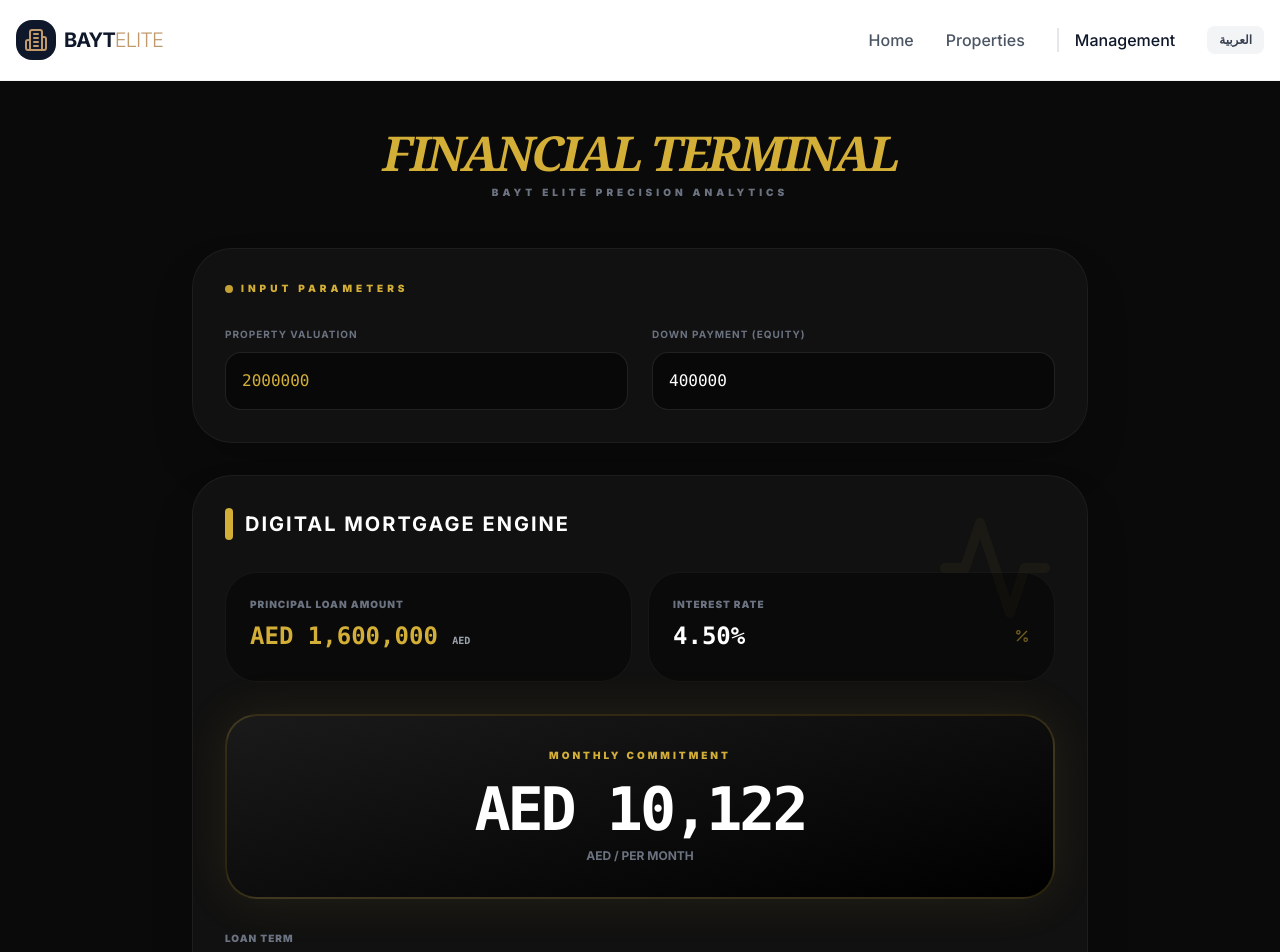
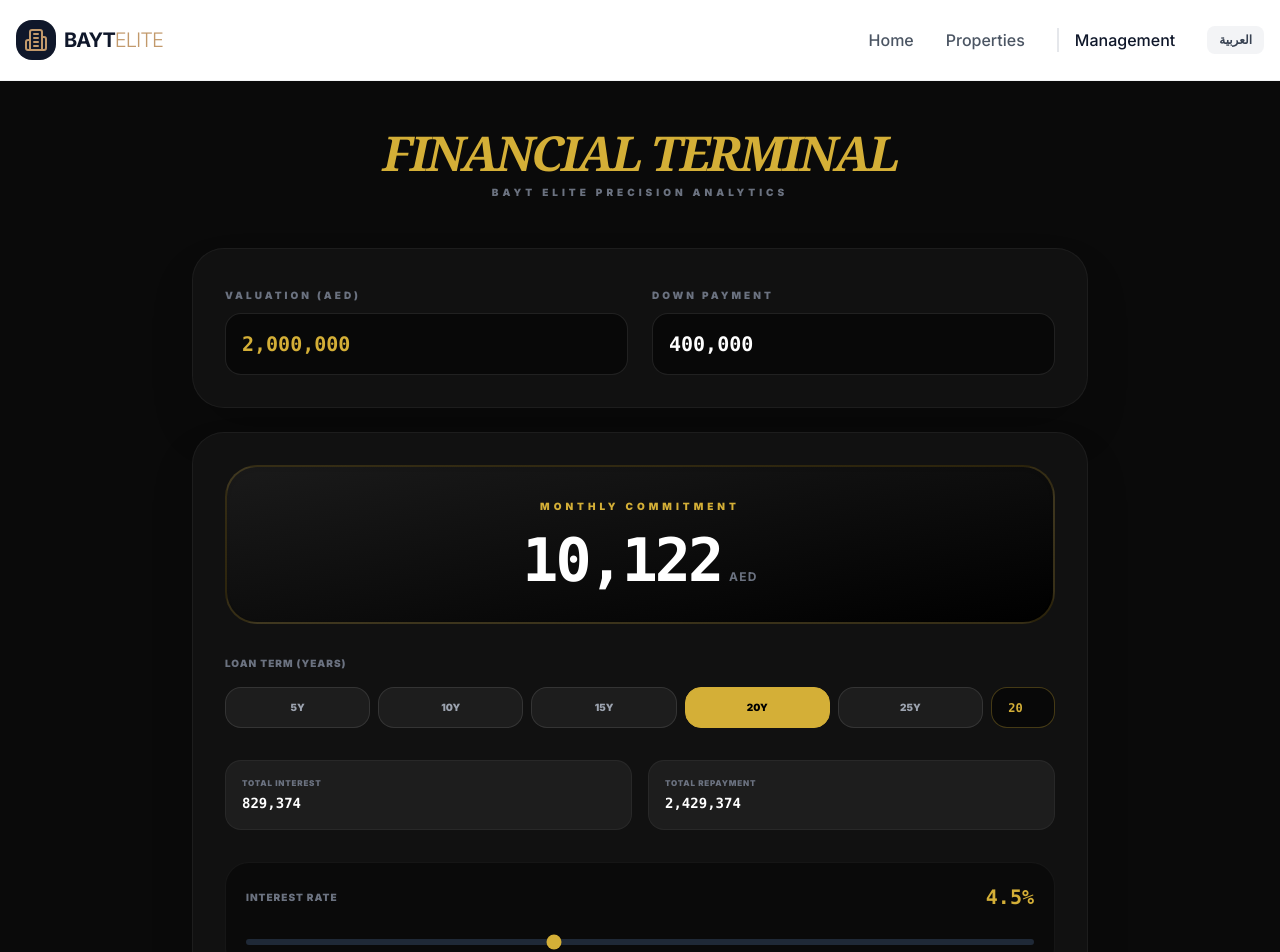
Before and after one commit to fazetdev/baytelitet, a Next.js app: page /calculator in a window 1280 px wide. Shown: the top 952 px of the page. Built offline with nearby package versions, Linux system fonts and the light colour scheme.

Commit message:
fix: resolve input edge cases and cleanup mortgage terminal

```diff
--- a/app/calculator/components/MortgageCalculator.tsx
+++ b/app/calculator/components/MortgageCalculator.tsx
@@ -1,186 +1,86 @@
 'use client';
 
-import { useState } from 'react';
-import { formatCurrency } from '@/lib/formatters';
-import { Activity, ShieldCheck, Landmark, Percent } from 'lucide-react';
-
-interface BankRate {
-  name: string;
-  rate: number;
-  type: 'competitive' | 'standard';
-  description?: string;
-}
+import React from 'react';
+import { ShieldCheck } from 'lucide-react';
 
 interface MortgageCalculatorProps {
-  propertyPrice: number;
-  downPayment: number;
-  monthlyPayment?: number;
-  totalInterest?: number;
-  totalPayment?: number;
-  interestRate?: number;
-  loanTermYears?: number;
+  monthlyPayment: number;
+  totalInterest: number;
+  totalPayment: number;
+  interestRate: number;
+  loanTermYears: number;
+  onInterestRateChange: (rate: number) => void;
+  onLoanTermChange: (years: number) => void;
   currency?: string;
-  language?: 'ar' | 'en';
-  onInterestRateChange?: (rate: number) => void;
-  onLoanTermChange?: (years: number) => void;
-  onCheckEligibility?: () => void;
 }
 
 export default function MortgageCalculator({
-  propertyPrice,
-  downPayment,
-  monthlyPayment = 0,
-  totalInterest = 0,
-  totalPayment = 0,
-  interestRate = 4.5,
-  loanTermYears = 20,
-  currency = 'AED',
-  language = 'en',
-  onInterestRateChange,
-  onLoanTermChange,
-  onCheckEligibility,
+  monthlyPayment, totalInterest, totalPayment, interestRate, loanTermYears,
+  onInterestRateChange, onLoanTermChange, currency = 'AED'
 }: MortgageCalculatorProps) {
-  const [localInterestRate, setLocalInterestRate] = useState(interestRate);
-  const [localLoanTerm, setLocalLoanTerm] = useState(loanTermYears);
-  const isRTL = language === 'ar';
 
-  const currentInterestRate = onInterestRateChange ? interestRate : localInterestRate;
-  const currentLoanTerm = onLoanTermChange ? loanTermYears : localLoanTerm;
-
-  const handleInterestRateChange = (rate: number) => {
-    onInterestRateChange ? onInterestRateChange(rate) : setLocalInterestRate(rate);
-  };
-
-  const handleLoanTermChange = (years: number) => {
-    onLoanTermChange ? onLoanTermChange(years) : setLocalLoanTerm(years);
-  };
-
-  const t = {
-    en: {
-      title: 'Digital Mortgage Engine',
-      interestRate: 'Interest Rate',
-      loanTerm: 'Loan Term',
-      monthlyPayment: 'Monthly Commitment',
-      totalInterest: 'Total Interest Cost',
-      totalPayment: 'Total Repayment',
-      bankRates: 'Bank Market Rates',
-      checkEligibility: 'Check Executive Eligibility',
-      years: 'YRS',
-      loanAmount: 'Principal Loan Amount',
-    },
-    ar: {
-      title: 'محرك الرهن الرقمي',
-      interestRate: 'سعر الفائدة',
-      loanTerm: 'مدة القرض',
-      monthlyPayment: 'الالتزام الشهري',
-      totalInterest: 'تكلفة الفائدة الإجمالية',
-      totalPayment: 'إجمالي السداد',
-      bankRates: 'أسعار السوق المصرفية',
-      checkEligibility: 'تحقق من الأهلية التنفيذية',
-      years: 'سنة',
-      loanAmount: 'مبلغ القرض الأساسي',
-    },
-  }[language];
+  const fmt = (val: number) => Math.round(val).toLocaleString('en-US');
 
   return (
-    <div dir={isRTL ? 'rtl' : 'ltr'} className="bg-[#111] rounded-[2.5rem] p-8 border border-white/5 shadow-2xl relative overflow-hidden">
-      {/* Background Decorative Element */}
-      <div className="absolute top-0 right-0 p-8 opacity-5">
-        <Activity size={120} className="text-[#D4AF37]" />
-      </div>
+    <div className="bg-[#111] rounded-[2rem] p-6 md:p-8 border border-white/5 shadow-2xl relative overflow-hidden">
+      <div className="relative z-10">
 
-      <div className="relative z-10">
-        <div className="flex items-center gap-3 mb-8">
-          <div className="w-2 h-8 bg-[#D4AF37] rounded-full"></div>
-          <h2 className="text-xl font-bold text-white uppercase tracking-widest">{t.title}</h2>
-        </div>
-
-        {/* Top Stats Display */}
-        <div className="grid grid-cols-1 md:grid-cols-2 gap-4 mb-8">
-          <div className="bg-black/40 p-6 rounded-3xl border border-white/5">
-            <p className="text-[10px] text-gray-500 font-black uppercase tracking-widest mb-2">{t.loanAmount}</p>
-            <p className="text-2xl font-mono font-bold text-[#D4AF37]">
-              {formatCurrency(propertyPrice - downPayment)} <span className="text-[10px] text-gray-400">{currency}</span>
-            </p>
-          </div>
-          <div className="bg-black/40 p-6 rounded-3xl border border-white/5">
-            <p className="text-[10px] text-gray-500 font-black uppercase tracking-widest mb-2">{t.interestRate}</p>
-            <div className="flex items-center justify-between">
-              <p className="text-2xl font-mono font-bold text-white">{currentInterestRate.toFixed(2)}%</p>
-              <Percent size={16} className="text-[#D4AF37] opacity-50" />
-            </div>
+        <div className="bg-gradient-to-br from-[#1A1A1A] to-black p-6 md:p-8 rounded-[2rem] border-2 border-[#D4AF37]/20 mb-8 text-center shadow-inner">
+          <p className="text-[10px] text-[#D4AF37] font-black uppercase tracking-[0.4em] mb-4">Monthly Commitment</p>
+          <div className="flex items-baseline justify-center gap-2 overflow-hidden">
+             <span className="text-4xl md:text-6xl font-mono font-bold text-white whitespace-nowrap tabular-nums tracking-tighter">
+               {fmt(monthlyPayment)}
+             </span>
+             <span className="text-xs text-gray-500 font-bold uppercase tracking-widest">{currency}</span>
           </div>
         </div>
 
-        {/* Monthly Payment "Digital Readout" */}
-        <div className="bg-gradient-to-br from-[#1A1A1A] to-black p-8 rounded-[2rem] border-2 border-[#D4AF37]/20 mb-8 text-center shadow-[0_0_50px_rgba(212,175,55,0.1)]">
-          <p className="text-[10px] text-[#D4AF37] font-black uppercase tracking-[0.3em] mb-4">{t.monthlyPayment}</p>
-          <p className="text-5xl md:text-6xl font-mono font-bold text-white tracking-tighter">
-            {formatCurrency(monthlyPayment)}
-          </p>
-          <p className="text-[12px] text-gray-500 mt-2 font-bold uppercase">{currency} / PER MONTH</p>
-        </div>
-
-        {/* Term Selection UI */}
         <div className="mb-8">
-          <label className="text-[10px] text-gray-500 font-black uppercase tracking-widest mb-4 block">{t.loanTerm}</label>
-          <div className="grid grid-cols-4 gap-3">
-            {[5, 10, 15, 20, 25].map((years) => (
-              <button
-                key={years}
-                onClick={() => handleLoanTermChange(years)}
-                className={`py-4 rounded-2xl text-xs font-black transition-all border ${
-                  currentLoanTerm === years
-                    ? 'bg-[#D4AF37] text-black border-[#D4AF37] shadow-lg shadow-[#D4AF37]/20'
-                    : 'bg-white/5 text-gray-400 border-white/10 hover:border-[#D4AF37]/50'
-                }`}
-              >
-                {years}{t.years}
+          <label className="text-[10px] text-gray-500 font-black uppercase tracking-widest mb-4 block">Loan Term (Years)</label>
+          <div className="flex flex-wrap gap-2">
+            {[5, 10, 15, 20, 25].map((y) => (
+              <button key={y} onClick={() => onLoanTermChange(y)} className={`flex-1 py-3 rounded-xl text-[10px] font-black transition-all border ${loanTermYears === y ? 'bg-[#D4AF37] text-black border-[#D4AF37]' : 'bg-white/5 text-gray-400 border-white/10'}`}>
+                {y}Y
               </button>
             ))}
+            <input
+              type="number"
+              value={loanTermYears || ''}
+              onChange={(e) => onLoanTermChange(Number(e.target.value))}
+              className="w-16 bg-black/50 border border-[#D4AF37]/30 rounded-xl p-2 text-center text-[#D4AF37] font-mono font-bold text-xs outline-none"
+            />
           </div>
         </div>
 
-        {/* Breakdown Stats */}
         <div className="grid grid-cols-2 gap-4 mb-8">
-           <div className="bg-white/5 p-4 rounded-2xl">
-              <p className="text-[9px] text-gray-500 font-bold uppercase mb-1">{t.totalInterest}</p>
-              <p className="text-sm font-mono font-bold text-white">{formatCurrency(totalInterest)}</p>
+           <div className="bg-white/5 p-4 rounded-xl border border-white/5">
+              <p className="text-[8px] text-gray-500 font-black uppercase mb-1 tracking-widest">Total Interest</p>
+              <p className="text-sm font-mono font-bold text-white">{fmt(totalInterest)}</p>
            </div>
-           <div className="bg-white/5 p-4 rounded-2xl">
-              <p className="text-[9px] text-gray-500 font-bold uppercase mb-1">{t.totalPayment}</p>
-              <p className="text-sm font-mono font-bold text-white">{formatCurrency(totalPayment)}</p>
+           <div className="bg-white/5 p-4 rounded-xl border border-white/5">
+              <p className="text-[8px] text-gray-500 font-black uppercase mb-1 tracking-widest">Total Repayment</p>
+              <p className="text-sm font-mono font-bold text-white">{fmt(totalPayment)}</p>
            </div>
         </div>
 
-        {/* Bank Market Rates Section */}
-        <div className="mt-10 pt-8 border-t border-white/5">
-          <div className="flex items-center gap-2 mb-6">
-            <Landmark size={14} className="text-[#D4AF37]" />
-            <h4 className="text-[10px] font-black text-white uppercase tracking-widest">{t.bankRates}</h4>
-          </div>
-          <div className="grid grid-cols-1 md:grid-cols-2 gap-3">
-            {[
-              { name: 'Emirates NBD', rate: 4.25 },
-              { name: 'ADCB', rate: 4.0 },
-              { name: 'Mashreq', rate: 4.5 },
-              { name: 'DIB', rate: 3.99 }
-            ].map((bank, i) => (
-              <div key={i} className="flex justify-between items-center p-4 bg-black/40 rounded-xl border border-white/5 group hover:border-[#D4AF37]/30 transition-all">
-                <span className="text-xs font-bold text-gray-400 group-hover:text-white transition-colors">{bank.name}</span>
-                <span className="text-xs font-mono font-bold text-[#D4AF37]">{bank.rate}%</span>
+        <div className="space-y-4 mb-8">
+           <div className="p-5 bg-black/40 rounded-2xl border border-white/5">
+              <div className="flex justify-between items-center mb-4">
+                <span className="text-[10px] text-gray-500 font-black uppercase tracking-widest">Interest Rate</span>
+                <span className="text-xl font-mono font-bold text-[#D4AF37]">{interestRate}%</span>
               </div>
-            ))}
-          </div>
+              <input
+                type="range" min="1" max="10" step="0.1"
+                value={interestRate}
+                onChange={(e) => onInterestRateChange(Number(e.target.value))}
+                className="w-full h-1.5 bg-gray-800 rounded-lg appearance-none cursor-pointer accent-[#D4AF37]"
+              />
+           </div>
+        </div>
 
-          <button
-            onClick={onCheckEligibility}
-            className="w-full mt-8 py-5 bg-gradient-to-r from-[#D4AF37] to-[#B8860B] text-black rounded-2xl font-black uppercase text-xs tracking-[0.2em] shadow-xl hover:brightness-110 active:scale-95 transition-all flex items-center justify-center gap-2"
-          >
-            <ShieldCheck size={16} />
-            {t.checkEligibility}
-          </button>
-        </div>
+        <button className="w-full py-5 bg-[#D4AF37] text-black rounded-2xl font-black uppercase text-xs tracking-[0.2em] shadow-xl hover:brightness-110 active:scale-95 transition-all flex items-center justify-center gap-3">
+          <ShieldCheck size={18} /> Eligibility Status
+        </button>
       </div>
     </div>
   );
--- a/app/calculator/components/PaymentCalculator.tsx
+++ b/app/calculator/components/PaymentCalculator.tsx
@@ -4,74 +4,86 @@ import React, { useState, useEffect } from 'react';
 import MortgageCalculator from './MortgageCalculator';
 
 export default function PaymentCalculator() {
-  const [propertyPrice, setPropertyPrice] = useState(2000000);
-  const [downPayment, setDownPayment] = useState(400000);
+  const [propertyPrice, setPropertyPrice] = useState<string>('2,000,000');
+  const [downPayment, setDownPayment] = useState<string>('400,000');
   const [interestRate, setInterestRate] = useState(4.5);
   const [loanTerm, setLoanTerm] = useState(20);
 
-  // Financial State
   const [monthlyPayment, setMonthlyPayment] = useState(0);
   const [totalInterest, setTotalInterest] = useState(0);
   const [totalPayment, setTotalPayment] = useState(0);
 
+  const parseAmount = (val: string) => {
+    const clean = val.replace(/,/g, '');
+    return clean === '' ? 0 : Number(clean);
+  };
+
+  const formatInput = (val: string) => {
+    const num = val.replace(/[^0-9]/g, '');
+    if (!num) return '';
+    return Number(num).toLocaleString('en-US');
+  };
+
   useEffect(() => {
-    const principal = propertyPrice - downPayment;
+    const pPrice = parseAmount(propertyPrice);
+    const dPayment = parseAmount(downPayment);
+    const principal = pPrice - dPayment;
     const monthlyRate = interestRate / 100 / 12;
-    const numberOfPayments = loanTerm * 12;
+    const numberOfPayments = (loanTerm || 1) * 12;
 
     if (principal > 0 && monthlyRate > 0) {
       const x = Math.pow(1 + monthlyRate, numberOfPayments);
       const monthly = (principal * x * monthlyRate) / (x - 1);
+      const totalPay = monthly * numberOfPayments;
 
-      const totalPay = monthly * numberOfPayments;
       setMonthlyPayment(monthly);
       setTotalPayment(totalPay);
       setTotalInterest(totalPay - principal);
+    } else {
+      // Fallback for zero principal or interest
+      setMonthlyPayment(principal > 0 && loanTerm > 0 ? principal / numberOfPayments : 0);
+      setTotalPayment(principal > 0 ? principal : 0);
+      setTotalInterest(0);
     }
   }, [propertyPrice, downPayment, interestRate, loanTerm]);
 
   return (
-    <div className="space-y-8">
-      {/* Precision Input Deck */}
-      <div className="bg-[#111] p-8 rounded-[2.5rem] border border-white/5 shadow-2xl">
-        <h3 className="text-[10px] font-black text-[#D4AF37] uppercase tracking-[0.4em] mb-6 flex items-center gap-2">
-          <span className="w-2 h-2 bg-[#D4AF37] rounded-full animate-pulse"></span>
-          Input Parameters
-        </h3>
-
+    <div className="space-y-6">
+      <div className="bg-[#111] p-6 md:p-8 rounded-[2rem] border border-white/5 shadow-2xl">
         <div className="grid grid-cols-1 md:grid-cols-2 gap-6">
           <div className="space-y-2">
-            <label className="text-[10px] text-gray-500 font-bold uppercase tracking-widest">Property Valuation</label>
+            <label className="text-[10px] text-gray-500 font-black uppercase tracking-[0.3em]">Valuation (AED)</label>
             <input
-              type="number"
+              type="text"
+              inputMode="numeric"
               value={propertyPrice}
-              onChange={(e) => setPropertyPrice(Number(e.target.value))}
-              className="w-full bg-black/50 border border-white/10 p-4 rounded-xl text-[#D4AF37] font-mono focus:border-[#D4AF37] outline-none transition-all"
+              placeholder="Enter Price"
+              onChange={(e) => setPropertyPrice(formatInput(e.target.value))}
+              className="w-full bg-black/50 border border-white/10 p-4 rounded-xl text-xl font-mono font-bold text-[#D4AF37] outline-none focus:border-[#D4AF37] transition-all"
             />
           </div>
           <div className="space-y-2">
-            <label className="text-[10px] text-gray-500 font-bold uppercase tracking-widest">Down Payment (Equity)</label>
+            <label className="text-[10px] text-gray-500 font-black uppercase tracking-[0.3em]">Down Payment</label>
             <input
-              type="number"
+              type="text"
+              inputMode="numeric"
               value={downPayment}
-              onChange={(e) => setDownPayment(Number(e.target.value))}
-              className="w-full bg-black/50 border border-white/10 p-4 rounded-xl text-white font-mono focus:border-[#D4AF37] outline-none transition-all"
+              placeholder="Enter Equity"
+              onChange={(e) => setDownPayment(formatInput(e.target.value))}
+              className="w-full bg-black/50 border border-white/10 p-4 rounded-xl text-xl font-mono font-bold text-white outline-none focus:border-[#D4AF37] transition-all"
             />
           </div>
         </div>
       </div>
 
       <MortgageCalculator
-        propertyPrice={propertyPrice}
-        downPayment={downPayment}
-        interestRate={interestRate}
-        loanTermYears={loanTerm}
         monthlyPayment={monthlyPayment}
         totalInterest={totalInterest}
         totalPayment={totalPayment}
+        interestRate={interestRate}
+        loanTermYears={loanTerm}
         onInterestRateChange={setInterestRate}
         onLoanTermChange={setLoanTerm}
-        language="en"
       />
     </div>
   );
```
